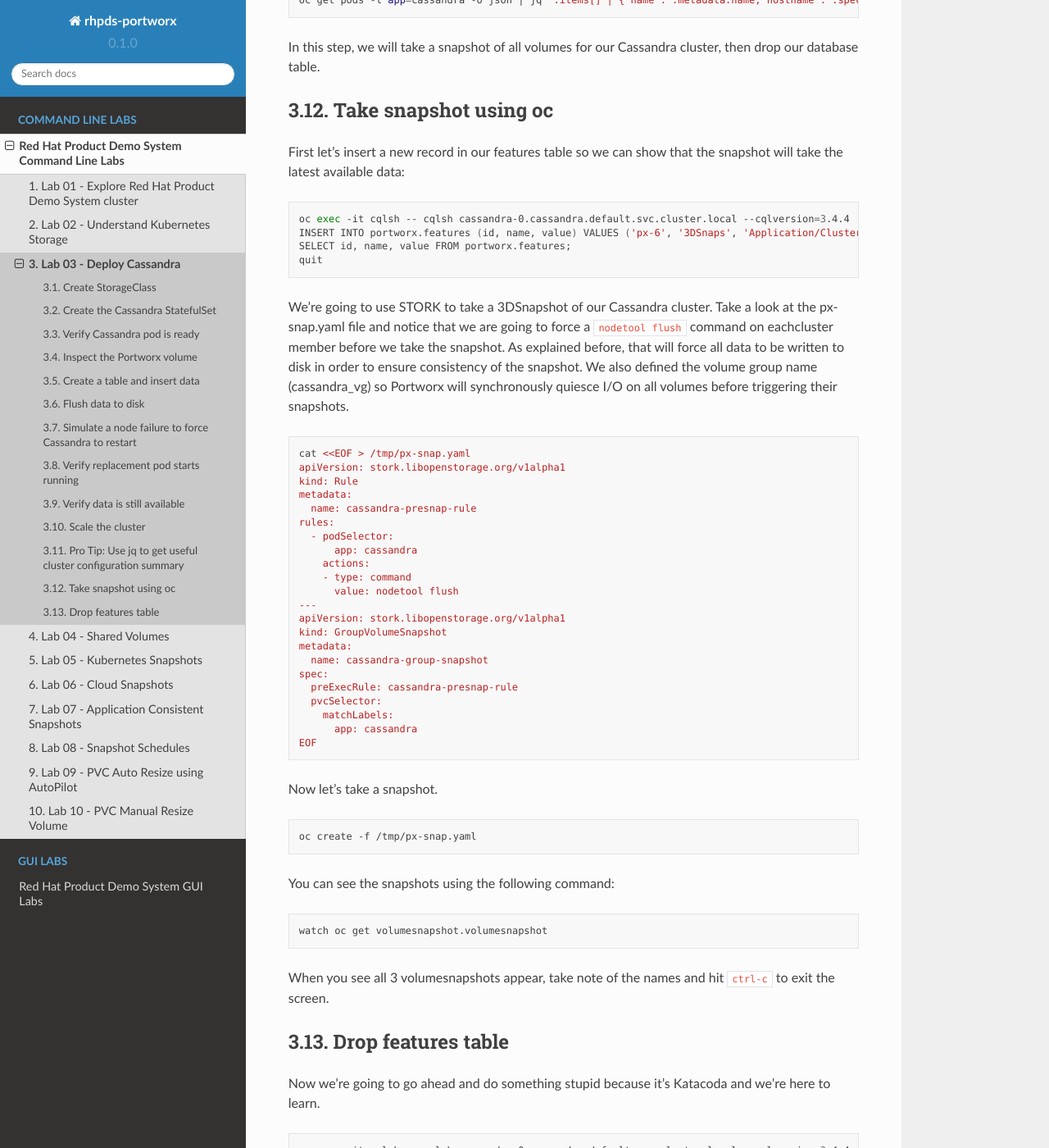
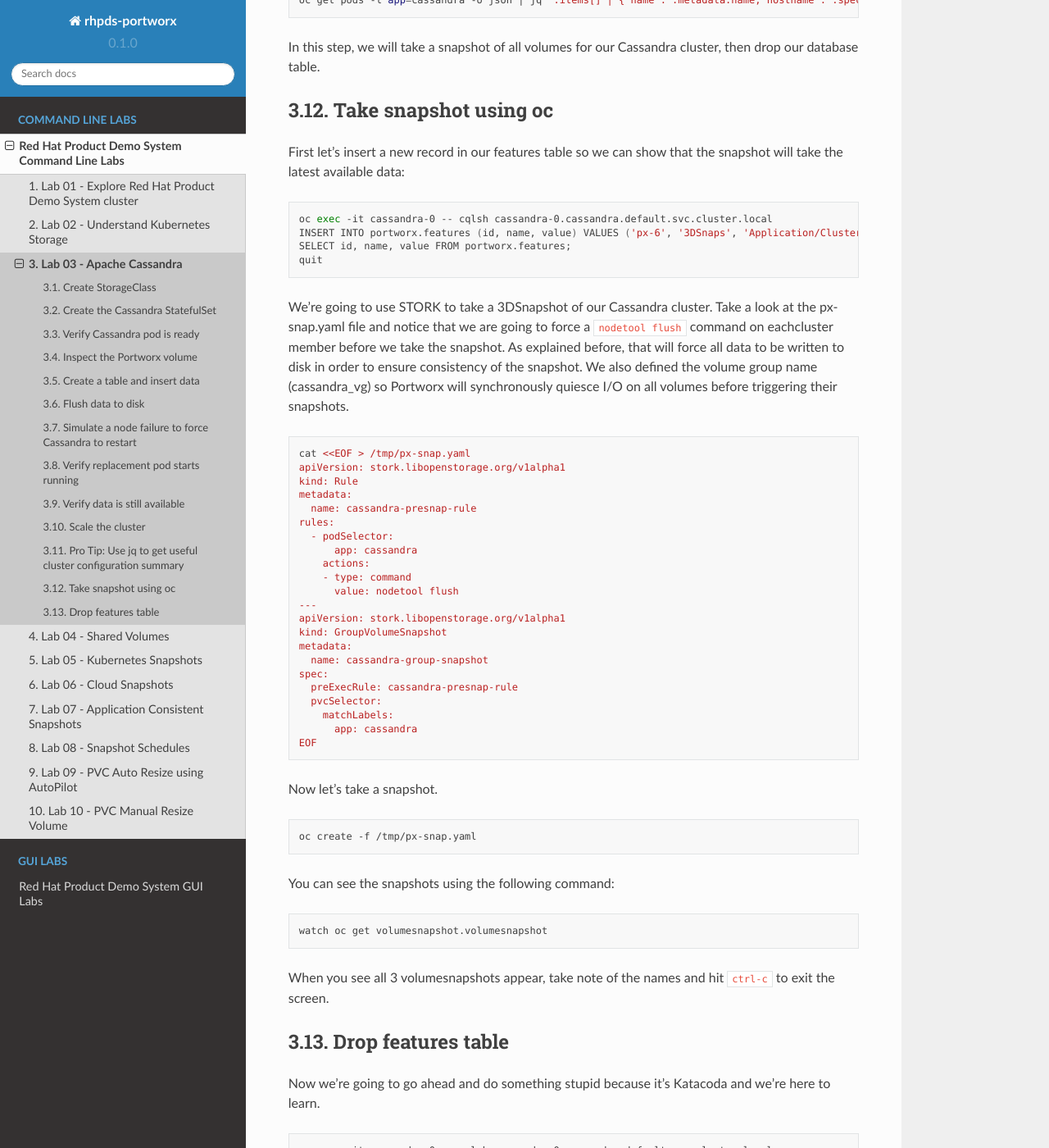
Before and after one commit to rhpds/pxe-rhdp-lab, a Sphinx documentation site: the page built from docs/source/cli-based-labs/lab03guide-cli.rst, in a window 1280 px wide and 1400 px high, scrolled down 7661 px. Shown: the whole window at 82% size. Built offline with Sphinx 7.4.7 and the Read the Docs theme 2.0.0, drawn with Linux system fonts in a browser that asks for light colours; some of the changed text lies outside the part shown.

Commit message:
Update lab03guide-cli.rst

```diff
--- a/docs/source/cli-based-labs/lab03guide-cli.rst
+++ b/docs/source/cli-based-labs/lab03guide-cli.rst
@@ -1,5 +1,5 @@
 =========================
-Lab 03 - Deploy Cassandra
+Lab 03 - Apache Cassandra
 =========================
 
 Before we deploy cassandra, we will need to create a Portworx volume
@@ -255,7 +255,7 @@
 
 .. code-block:: shell
 
-  oc exec -it cqlsh -- cqlsh cassandra-0.cassandra.default.svc.cluster.local --cqlversion=3.4.4
+  oc exec -it cassandra-0 -- cqlsh cassandra-0.cassandra.default.svc.cluster.local
 
 Create a keyspace with replication of 3 and insert some data:
 
@@ -347,7 +347,7 @@
 
 .. code-block:: shell
 
-  oc exec -it cqlsh -- cqlsh cassandra-0.cassandra.default.svc.cluster.local --cqlversion=3.4.4
+  oc exec -it cassandra-0 -- cqlsh cassandra-0.cassandra.default.svc.cluster.local
 
 Select rows from the keyspace we previously created:
 
@@ -428,7 +428,7 @@
 
 .. code-block:: shell
 
-  oc exec -it cqlsh -- cqlsh cassandra-0.cassandra.default.svc.cluster.local --cqlversion=3.4.4
+  oc exec -it cassandra-0 -- cqlsh cassandra-0.cassandra.default.svc.cluster.local
   INSERT INTO portworx.features (id, name, value) VALUES ('px-6', '3DSnaps', 'Application/Cluster aware snapshots!');
   SELECT id, name, value FROM portworx.features;
   quit
@@ -489,7 +489,7 @@
 
 .. code-block:: shell
 
-  oc exec -it cqlsh -- cqlsh cassandra-0.cassandra.default.svc.cluster.local --cqlversion=3.4.4
+  oc exec -it cassandra-0 -- cqlsh cassandra-0.cassandra.default.svc.cluster.local
   DROP TABLE IF EXISTS portworx.features;
   SELECT id, name, value FROM portworx.features;
   quit
@@ -715,7 +715,7 @@
 
 .. code-block:: shell
 
-  oc exec -it cqlsh-restored -- cqlsh cassandra-restored-0.cassandra-restored.default.svc.cluster.local --cqlversion=3.4.4
+  oc exec -it cassandra-0 -- cqlsh cassandra-restored-0.cassandra-restored.default.svc.cluster.local
 
 Select rows from the keyspace we previously created:
 
```
